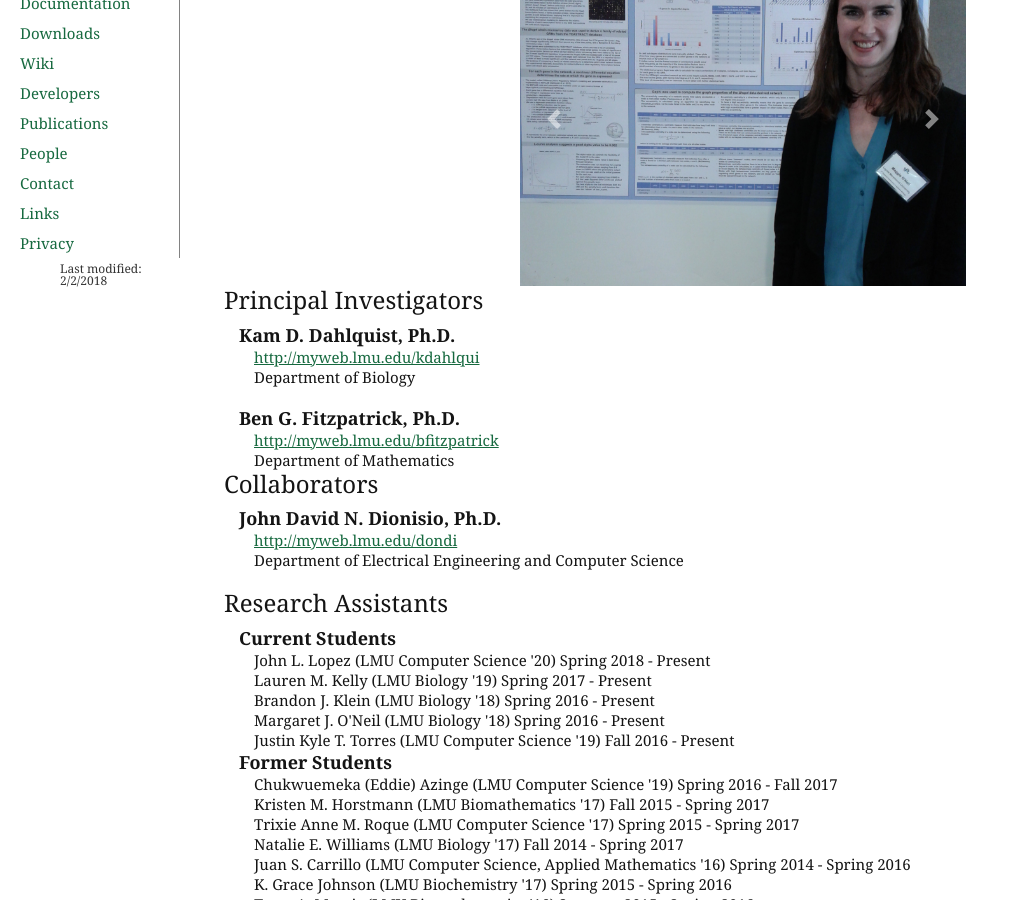
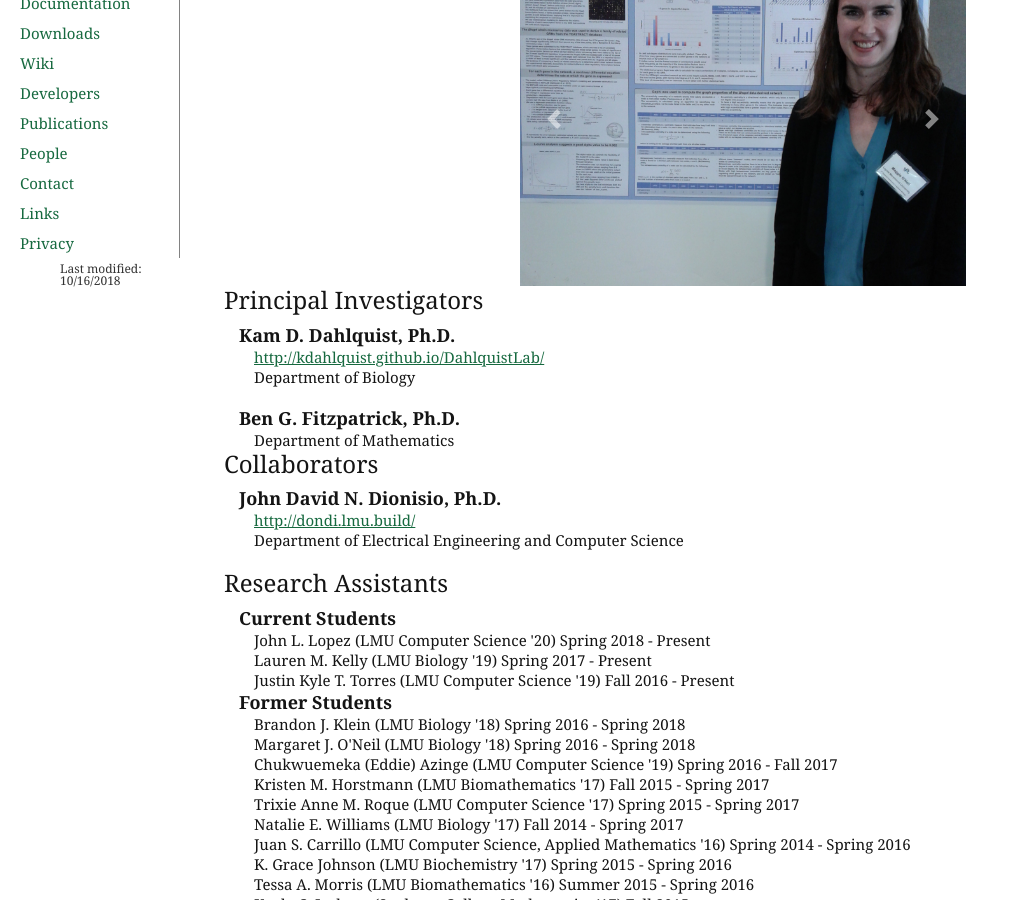
Before and after one commit to kdahlquist/GRNmap, a Jekyll site: the page built from people.html, in a window 1280 px wide and 900 px high, scrolled down 241 px. Shown: the whole window, without its empty margins (0-1009 px from the left). Built offline with Jekyll 4.4.1, drawn with Linux system fonts in a browser that asks for light colours.

Commit message:
fix links, move students from curren to former

```diff
--- a/people.html
+++ b/people.html
@@ -2,7 +2,7 @@
 layout: default
 title: GRNmap - People
 subTitle: People
-lastModified: 2/2/2018
+lastModified: 10/16/2018
 ---
 <!--
 This file is formatted differently and needs to be revisited:
@@ -71,19 +71,18 @@ Need to convert to data dependant format
             <h4>Principal Investigators</h4>
             <p class='name'>Kam D. Dahlquist, Ph.D.</p>
             <p class='personInfo'>
-                <a href="http://myweb.lmu.edu/kdahlqui" target='_blank'>http://myweb.lmu.edu/kdahlqui</a> <br>
+                <a href="http://kdahlquist.github.io/DahlquistLab/index.htm" target='_blank'>http://kdahlquist.github.io/DahlquistLab/</a> <br>
                 Department of Biology
             </p> <br>
             <p class='name'>Ben G. Fitzpatrick, Ph.D.</p>
             <p class='personInfo'>
-                <a href='http://myweb.lmu.edu/bfitzpatrick/' target='_blank'>http://myweb.lmu.edu/bfitzpatrick</a> <br>
                 Department of Mathematics
             </p>
 
             <h4>Collaborators</h4>
             <p class='name'>John David N. Dionisio, Ph.D.</p>
             <p class='personInfo'>
-            <a href="http://myweb.lmu.edu/dondi" target='_blank'>http://myweb.lmu.edu/dondi</a> <br>
+            <a href="http://dondi.lmu.build/" target='_blank'>http://dondi.lmu.build/</a> <br>
                 Department of Electrical Engineering and Computer Science
             </p> <br>
         </div><!-- col -->
@@ -94,11 +93,11 @@ Need to convert to data dependant format
             <p class='personInfo'>
                 John L. Lopez (LMU Computer Science '20) Spring 2018 - Present<br>
                 Lauren M. Kelly (LMU Biology '19) Spring 2017 - Present<br>
-                Brandon J. Klein (LMU Biology '18) Spring 2016 - Present <br>
-                Margaret J. O'Neil (LMU Biology '18) Spring 2016 - Present <br>
                 Justin Kyle T. Torres (LMU Computer Science '19) Fall 2016 - Present<br>
             <p class="name">Former Students</p>
             <p class='personInfo'>
+                Brandon J. Klein (LMU Biology '18) Spring 2016 - Spring 2018 <br>
+                Margaret J. O'Neil (LMU Biology '18) Spring 2016 - Spring 2018 <br>
                 Chukwuemeka (Eddie) Azinge (LMU Computer Science '19) Spring 2016 - Fall 2017<br>
                 Kristen M. Horstmann (LMU Biomathematics '17) Fall 2015 - Spring 2017<br>
                 Trixie Anne M. Roque (LMU Computer Science '17) Spring 2015 - Spring 2017<br>
```
